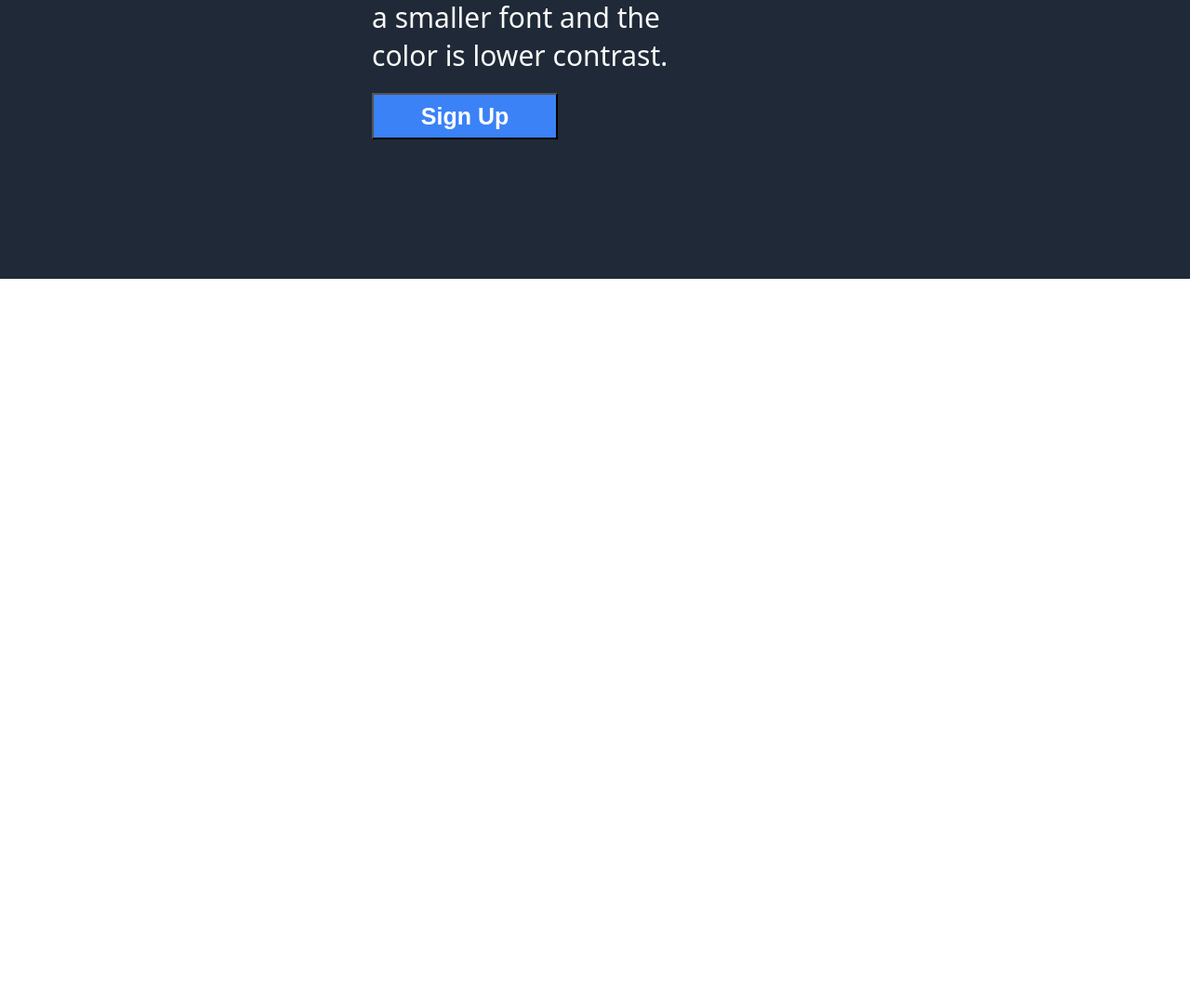
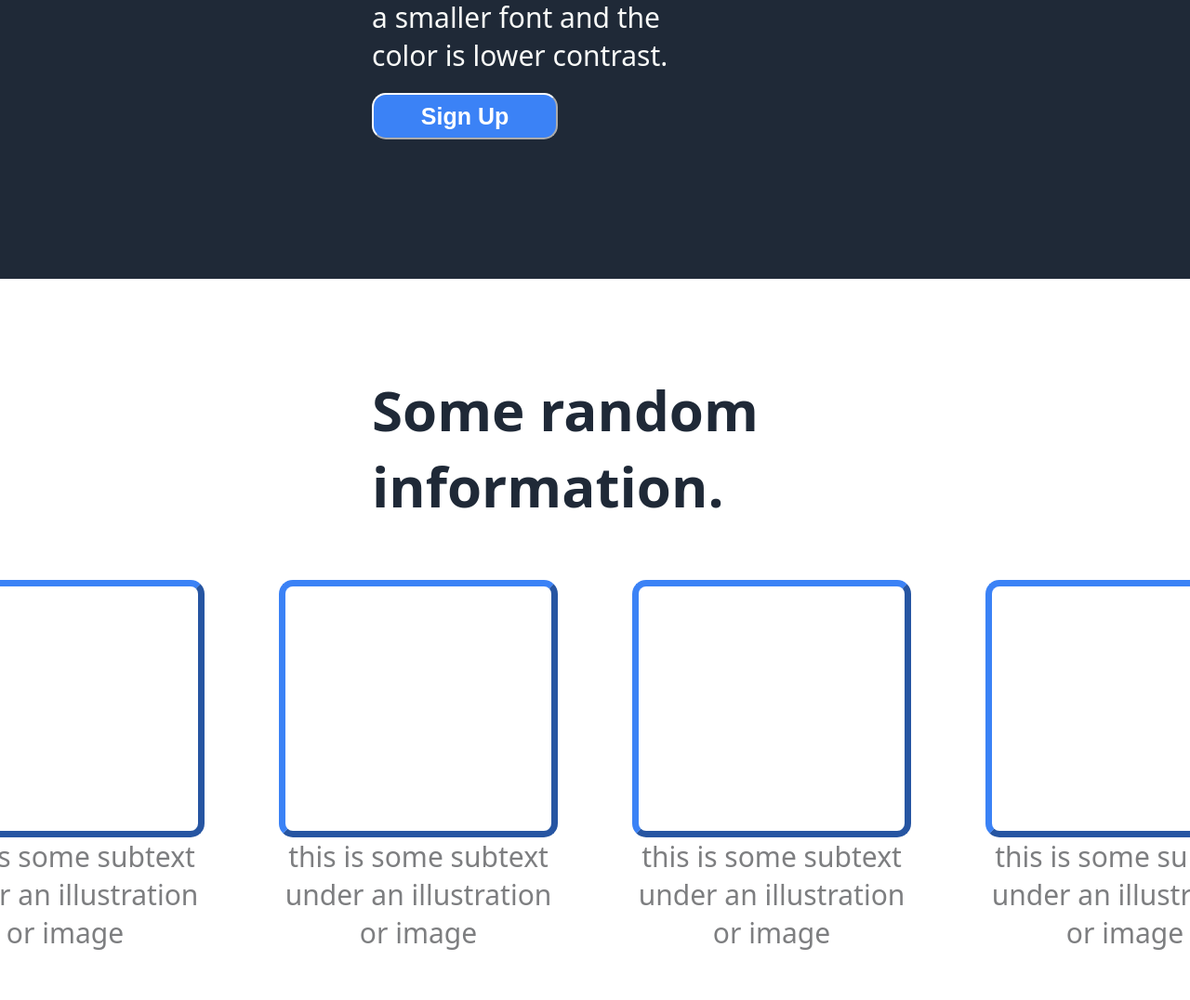
Before and after one commit to CARD00R/top-landing-page, a plain HTML site: page index.html in a window 1280 px wide. Shown: the part 824-1900 px from the top of the page at 93% size. Before the commit the page ends 1124 px from the top, so only its background shows below. Drawn offline with Linux system fonts and the light colour scheme.

Commit message:
Update HTML and CSS

```diff
--- a/index.html
+++ b/index.html
@@ -21,10 +21,33 @@
             <text class = "about-description">This website has some bustext that goes here under the main title. It's a smaller font and the color is lower contrast.</text>
             <button>Sign Up</button>
         </div>
-        <img src="../top-landing-page/img/placeholder.jpg" alt="Placeholder image" width="900;" height="300">
+        <img src="../top-landing-page/img/placeholder.jpg" alt="Placeholder image" width="900;" height="400">
     </div>
-    <div class = "random-section"></div>
-    <div class = "quote-section"></div>
+    <div class = "random-section">
+        <text> Some random information.</text>
+        <div class = "random-images">
+            <div>
+                <Button></Button>
+                <text>this is some subtext under an illustration or image</text>
+            </div>
+            <div>
+                <Button></Button>
+                <text>this is some subtext under an illustration or image</text>
+            </div>
+            <div>
+                <Button></Button>
+                <text>this is some subtext under an illustration or image</text>
+            </div>
+            <div>
+                <Button></Button>
+                <text>this is some subtext under an illustration or image</text>
+            </div>
+        </div>
+    </div>
+    <div class = "quote-section">
+        <p>This is an inspiring quote, or testimonial from a customer. Maybe it's just filling up space, or maybe people will actually read it. Who knows? All I know is that it looks nice.</p>
+        <text>-Thor, God of Thunder</text>
+    </div>
     <div class = "call-to-action-section"></div>
     <div class = "copyright-section"></div>
 </body>
--- a/styles.css
+++ b/styles.css
@@ -72,8 +72,76 @@ a{
     font-size: 25px;
     width: 200px;
     height: 50px;
+    border-radius: 15px;
+    border-color: white;
 }
 
-.about-section img{
+/*RANDOM SECTION*/
+
+.random-section{
+    display: flex;
+    padding: 100px 400px;
+    flex-direction: column;
+    align-items: center;
+    gap: 60px;
+}
+
+.random-section > text{
+    font-size: 60px;
+    font-weight: bold;
+    color: #1F2937;
+}
+
+.random-images{
+    display: flex;
+    gap: 80px;
+}
+
+.random-images div{
+    display: flex;
+    flex-direction: column;
+    align-items: center;
+    width: 300px;
+    height: 400px;
+}
+
+.random-images button{
+    background-color: rgb(255, 255, 255);
+    border-color: #3B82F6;
+    border-radius: 15px;
+    border-width: 7px;
+    width: 100%;
+    height: 100%;
 
 }
+.random-images text{
+    color: #7d7e80;
+    font-size: 30px;
+    text-align: center;
+}
+
+/*QUOTE SECTION*/
+
+.quote-section{
+    display: flex;
+    flex-direction: column;
+    background-color: #E5E7EB;
+    padding: 150px 550px;
+}
+
+.quote-section p{
+    font-style: italic;
+    font-size: 60px;
+    text-align: left;
+    margin: 0%;
+}
+
+.quote-section text{
+    text-align: right;
+    font-weight: bold;
+    font-size: 40px;
+    padding-right: 100px;
+}
+
+
+/*QUOTE SECTION*/
```
